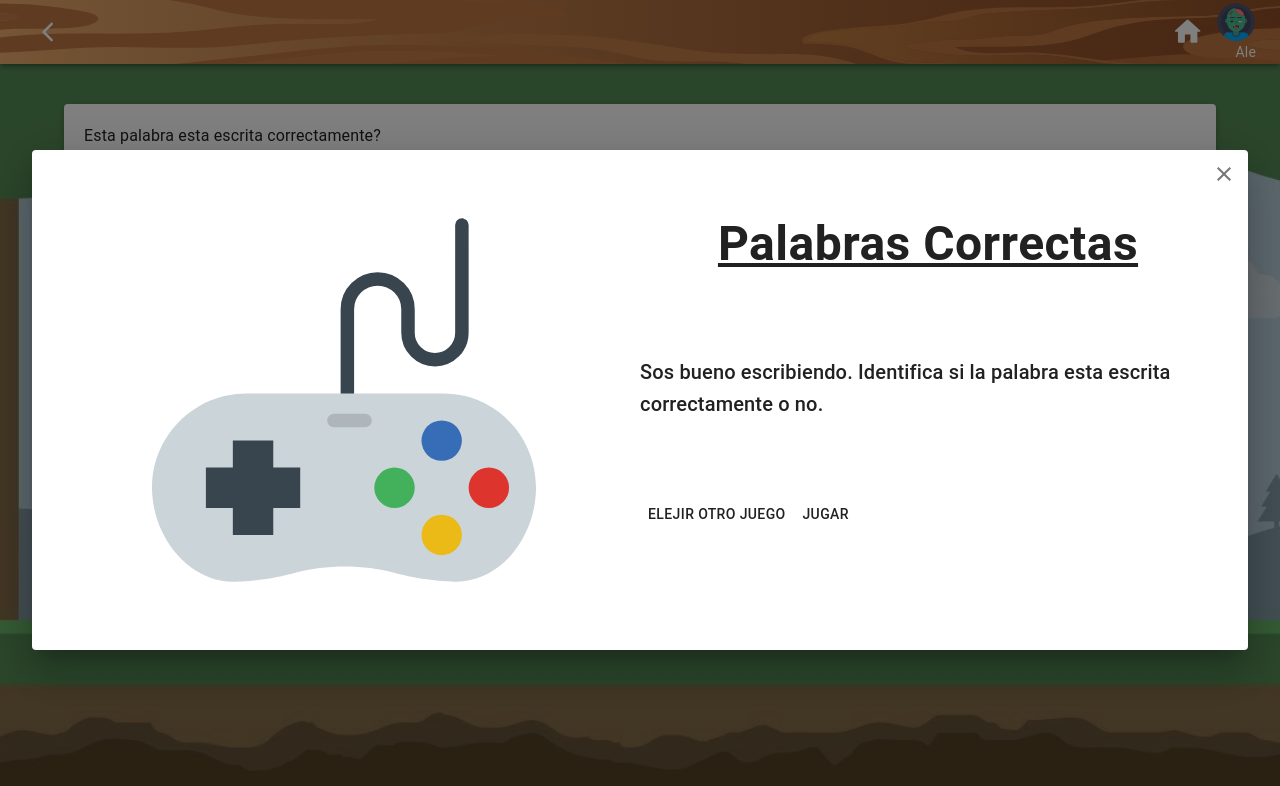
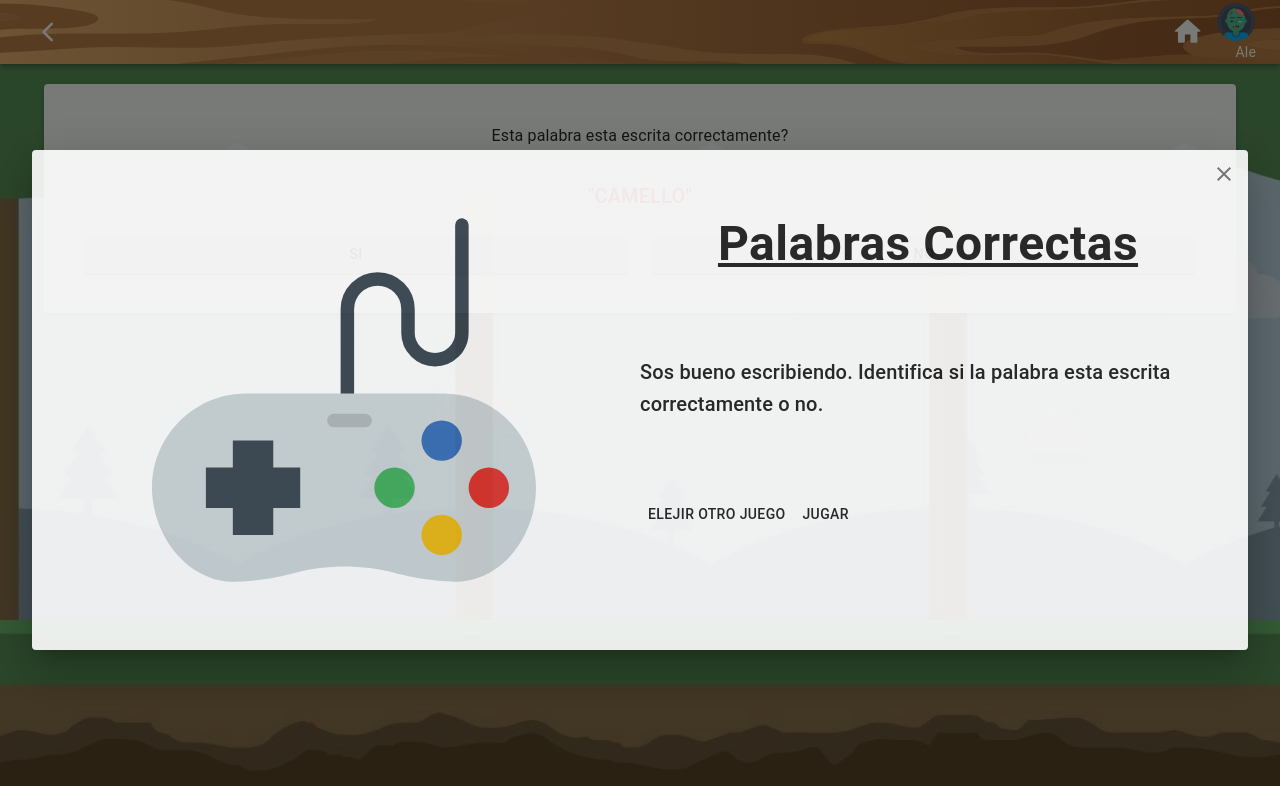
Before and after one commit to buscoma/lenguag1, a React (Create React App) app: page /palabras_correctas in a window 1280 px wide. Shown: the top 786 px of the page. Built offline with nearby package versions, Linux system fonts and the light colour scheme; no server answers; sample sign-in values are in the browser's storage; a web font is replaced by a local one.

Commit message:
Palabras correctas es muy incorrecto todo

```diff
--- /dev/null
+++ b/src/Views/PalabrasCorrectas/Styles/PalabraCorrectasStyle.css
@@ -0,0 +1,16 @@
+.MuiPaper-root{
+    background-color: white;
+    opacity: 0.90;
+}
+
+.MuiTypography-body1{
+    font-weight: 700 ;
+    text-align: center;
+}
+
+.aca{
+    font-size: 1.5rem;
+    font-weight: 700 ;
+    text-align: center;
+    color: red;
+}
--- a/src/Views/PalabrasCorrectas/index.js
+++ b/src/Views/PalabrasCorrectas/index.js
@@ -13,6 +13,12 @@ import Paper from '@material-ui/core/Paper';
 // Componentes externos
 import LayoutGame from '../../Components/Layout/LayaoutContainer';
 import background from './Assets/background.jpg';
+
+//Internas
+import "./Styles/PalabraCorrectasStyle.css";
+
+
+
 
 
 
@@ -39,8 +45,9 @@ class App extends Component {
 		mensaje: "",
 	};
 
-	setShow(state) {
-		this.setState({ show: state })
+	setShow() {
+		let oldState = this.state.show;
+		this.setState({ show: !oldState })
 	}
 
 	onRestart = () => { };
@@ -66,12 +73,13 @@ class App extends Component {
 		if (this.state.text[this.state.position].EsCorrecta === false) {
 			this.setState({ mensaje: 'Esta escrita incorrecto!! ' });
 			this.setState({ right: true });
-			if (this.state.text.length - 1 > this.state.position) {
 			this.setState({ nextWord: true });
+			/*			if (this.state.text.length - 1 > this.state.position) {
+
 						} else {
 							//this.setState({ mensaje: 'Has ganado!! ' });
 							this.setState({ stateOfGame: "WINNER" });
-			}
+						}*/
 		} else {
 			this.setState({ mensaje: 'Esta escrita correctamente!! ' });
 			this.setState({ wrong: true });
@@ -80,11 +88,19 @@ class App extends Component {
 	}
 
 	playNextWord() {
+		if (this.state.text.length - 1 > this.state.position) {
 			let x = this.state.position;
 			this.setState({ position: x + 1 });
 			this.setState({ nextWord: false });
 			this.setState({ right: false });
 			this.setState({ wrong: false });
+		} else {
+			this.setState({ stateOfGame: "END" });
+			//this.setShow(true)
+			alert(this.state.stateOfGame);
+			this.setState({ show: true });
+			alert(this.state.show);
+		}
 	}
 
 	render() {
@@ -93,57 +109,69 @@ class App extends Component {
 				backgroundImage={background}
 				title="Palabras Correctas"
 				enunciado="Sos bueno escribiendo. Identifica si la palabra esta escrita correctamente o no."
-				show={this.show}
+				show={this.state.show}
 				setShow={this.setShow}
-				stateOfGame={this.stateOfGame}
+				stateOfGame={this.state.stateOfGame}
 			>
 					<div >
 						<Container fixed>
-						<Grid container spacing={3} style={{padding:"20px"}}>
+							<Grid container spacing={2}>
 								<Grid item xs={12}>
-								<Paper elevation={3} style={{padding:"20px"}}>
+									<Paper elevation={3} className="MuiPaper-root" style={{ padding: "20px" }}>
+										<Grid container spacing={3} style={{ padding: "20px" }}>
+											<Grid item xs={12}>
+
 												<Grid container spacing={4}>
 													<Grid item xs={12}>
-											<Typography className="center">Esta palabra esta escrita correctamente?</Typography>
+														<Typography className="MuiTypography-body1" variant="body1">Esta palabra esta escrita correctamente?</Typography>
 													</Grid>
-										<Grid item xs={12} style={{textAlign:"center"}}>
-											"{this.state.text[this.state.position].palabra}"
+													<Grid item xs={12}  >
+														<Typography variant="h6" classes={{h6 : 'aca'}}> "{this.state.text[this.state.position].palabra}"</Typography>
+
 													</Grid>
+												</Grid>
+
+											</Grid>
+											<Grid item xs={12}>
+												<Grid container spacing={3}>
+													<Grid item xs={12} md={6}>
+														<Button variant="contained" disabled={this.state.nextWord} onClick={() => this.checkIfCorrect()} fullWidth>SI </Button>
+													</Grid>
+													<Grid item xs={12} md={6}>
+														<Button variant="contained" disabled={this.state.nextWord} onClick={() => this.checkIfInCorrect()} fullWidth>NO </Button>
+													</Grid>
+												</Grid>
+											</Grid>
+
 										</Grid>
 									</Paper>
 								</Grid>
 								<Grid item xs={12}>
-								<Collapse in={!this.state.nextWord} style={{ width: "100%" }}>
+									<Collapse in={this.state.wrong}>
 										<Grid container spacing={3}>
-										<Grid item xs={12} md={6}>
-											<Button variant="contained" onClick={() => this.checkIfCorrect()} fullWidth>SI </Button>
-										</Grid>
-										<Grid item xs={12} md={6}>
-											<Button variant="contained" onClick={() => this.checkIfInCorrect()} fullWidth>NO </Button>
-										</Grid>
-									</Grid>
-								</Collapse>
-							</Grid>
-
-							<Collapse in={this.state.nextWord} style={{ width: "100%" }}>
 											<Grid item xs={12} md={12}>
-									<Button variant="contained" onClick={() => this.playNextWord()} fullWidth> CONTINUAR </Button>
-								</Grid>
-							</Collapse>
-
-							<Grid item xs={12}>
-								<Collapse in={this.state.wrong}>
 												<Alert severity="error" >
 													<AlertTitle>RESPUESTA INCORRECTO</AlertTitle>
 													{this.state.mensaje}
 												</Alert>
+											</Grid>
+											<Grid item xs={12} md={12}>
+												<Button variant="contained" onClick={() => this.playNextWord()} fullWidth> VOLVER A JUGAR </Button>
+											</Grid>
+										</Grid>
 									</Collapse>
 									<Collapse in={this.state.right}>
+										<Grid container spacing={3}>
+											<Grid item xs={12} md={12}>
 												<Alert severity="success" >
 													<AlertTitle>RESPUESTA CORRECTO</AlertTitle>
 													{this.state.mensaje}
-
 												</Alert>
+											</Grid>
+											<Grid item xs={12} md={12}>
+												<Button variant="contained" onClick={() => this.playNextWord()} fullWidth> ESTAS LISTO PARA CONTINUAR </Button>
+											</Grid>
+										</Grid>
 									</Collapse>
 								</Grid>
 							</Grid>
```
Lines whose indentation alone changed are shown as unchanged.
